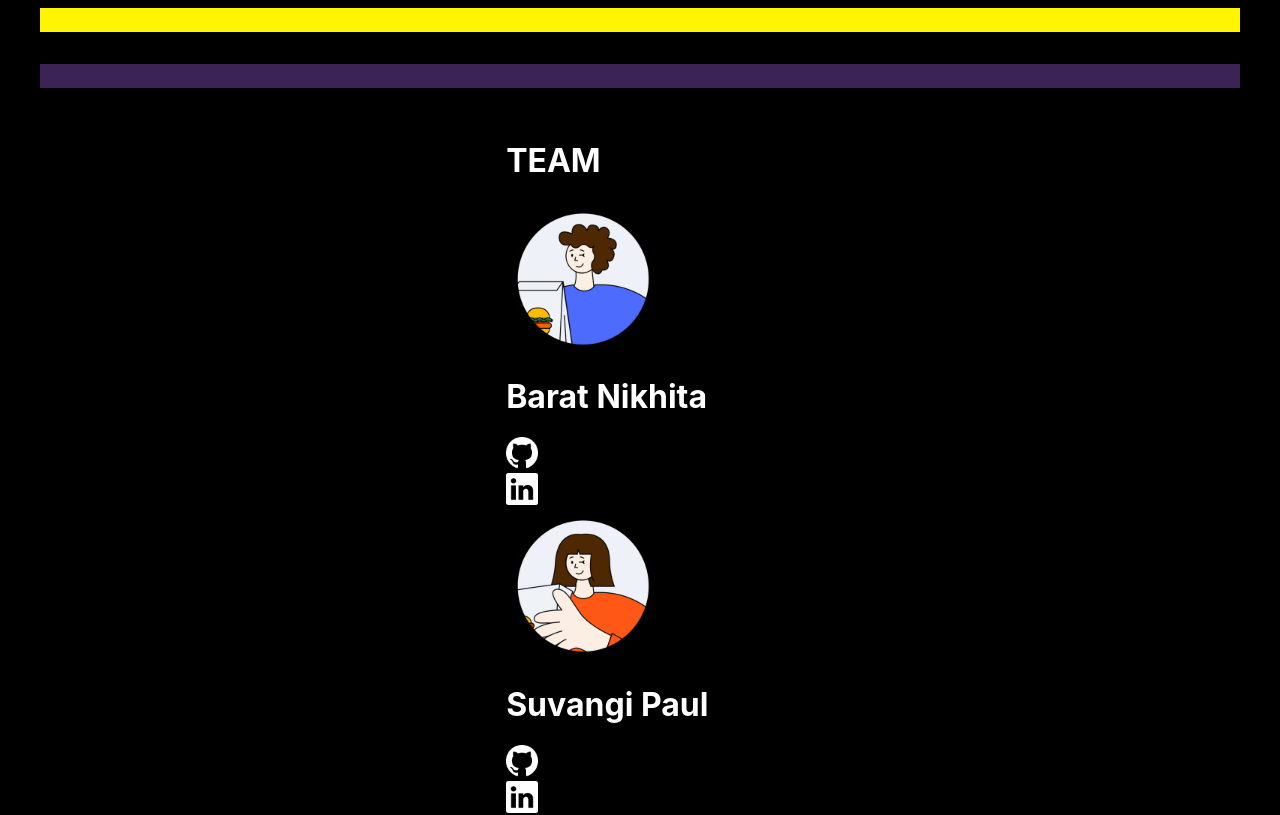
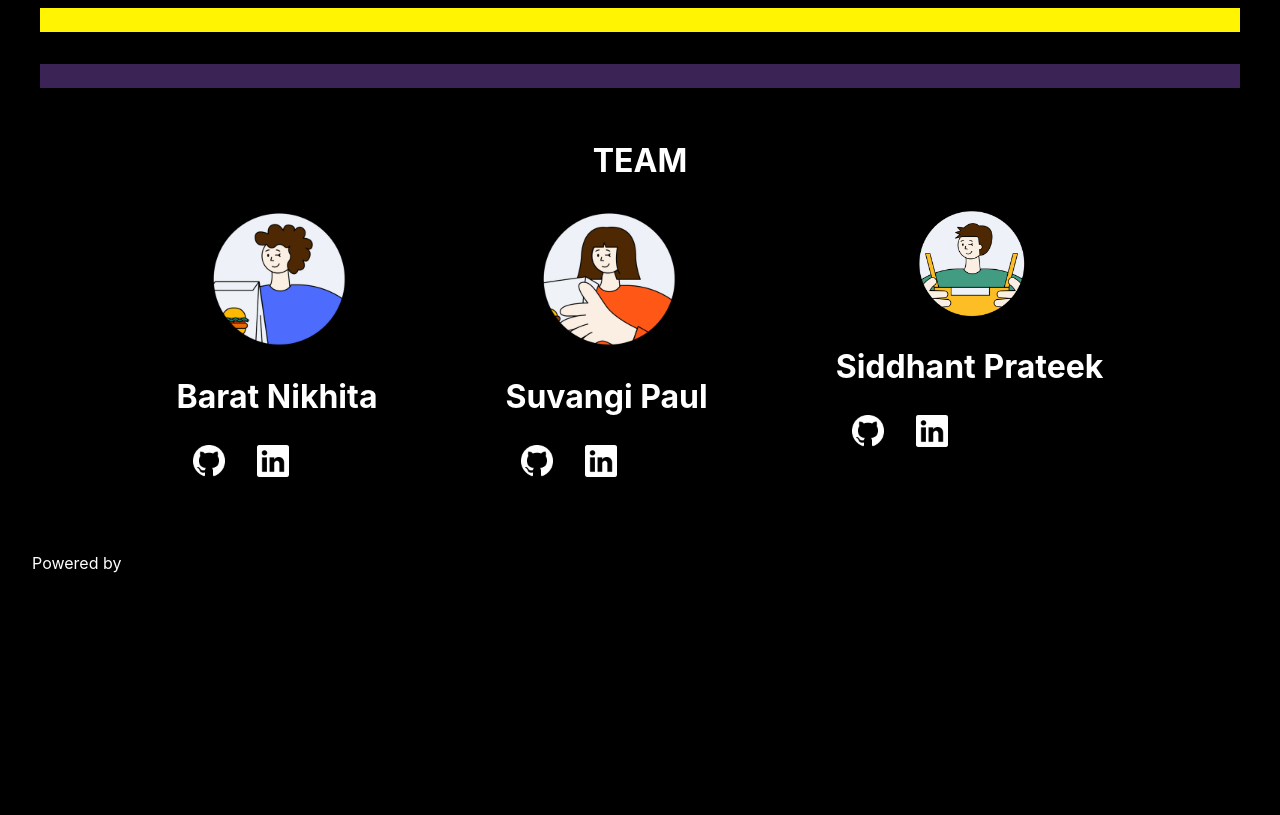
Before and after one commit to suvangipaul/NFQ, a Next.js app in the folder client/: page / in a window 1280 px wide. Shown: the part 1360-2175 px from the top of the page. After the commit the page ends 1933 px from the top, so only its background shows below. Built offline with nearby package versions, Linux system fonts and the light colour scheme; a web font is replaced by a local one.

Commit message:
Css Fixed

```diff
--- a/client/styles/globals.css
+++ b/client/styles/globals.css
@@ -1,11 +1,9 @@
 @import url('https://fonts.googleapis.com/css2?family=Akshar:wght@300;400;600&family=Luckiest+Guy&family=Poiret+One&display=swap');
-
 html,
 body {
     padding: 0;
     margin: 0;
-  font-family: -apple-system, BlinkMacSystemFont, Segoe UI, Roboto, Oxygen,
-    Ubuntu, Cantarell, Fira Sans, Droid Sans, Helvetica Neue, sans-serif;
+    font-family: -apple-system, BlinkMacSystemFont, Segoe UI, Roboto, Oxygen, Ubuntu, Cantarell, Fira Sans, Droid Sans, Helvetica Neue, sans-serif;
     color: white;
     background-color: black;
 }
@@ -18,7 +16,6 @@ a {
 * {
     box-sizing: border-box;
 }
-
 
 .map-container {
     height: 50rem;
@@ -43,9 +40,43 @@ a {
     font-family: 'Poiret One', cursive;
     font-weight: 800;
     font-size: 1.2rem;
-
 }
 
 .logo {
     cursor: pointer;
 }
+
+.teamcard-division {
+    margin: 0 4rem;
+}
+
+.team-player {
+    text-align: center;
+    align-items: center;
+}
+
+.member {
+    border-radius: 40rem;
+    height: 10rem;
+}
+
+.socials {
+    display: flex;
+}
+
+.social-icon {
+    margin: 0.5rem 1rem;
+}
+
+.social-icon:hover {
+    transform: scale(1.5);
+    transition: 1.05s;
+}
+
+.team_container {
+    text-align: center;
+}
+
+.TeamsCard {
+    display: flex;
+}
```
Lines whose indentation alone changed are shown as unchanged.
